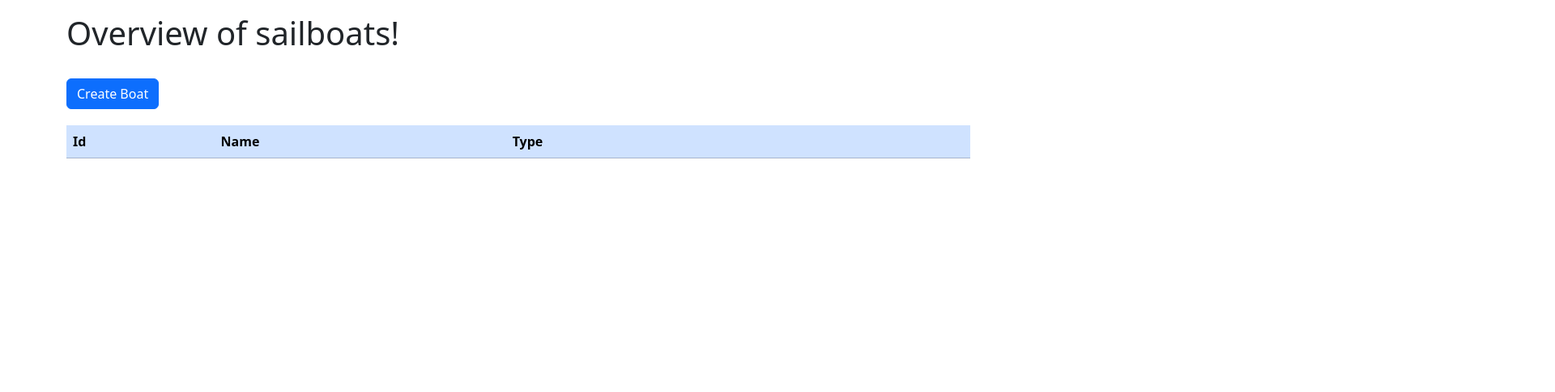
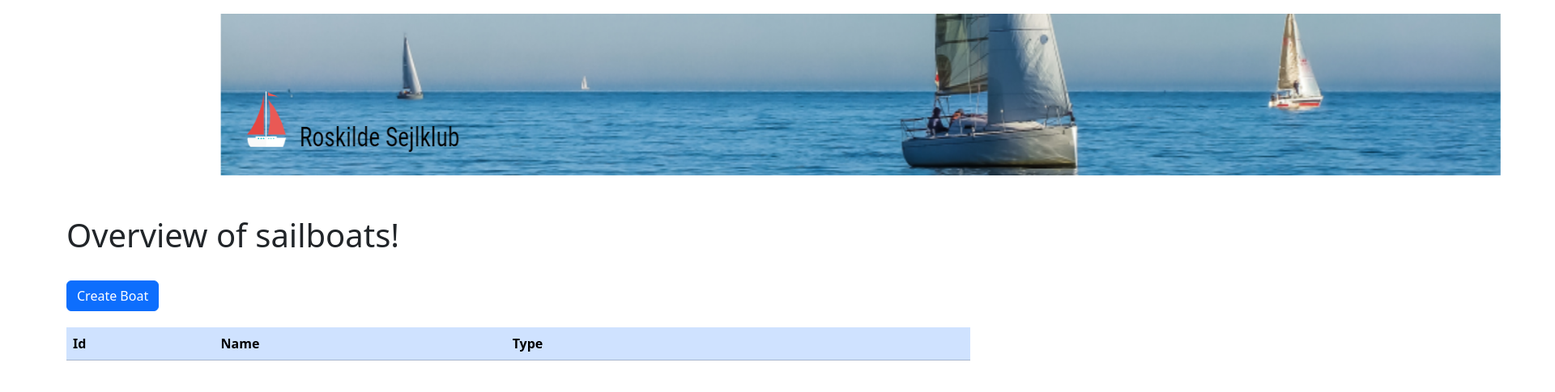
Before and after one commit to BJMNielsen/EksamenFrontendBenjamin, a website: page html/sailBoats.html in a window 1280 px wide. Shown: the part 87-572 px from the top of the page at 81% size, 1920 px wide, since content can reach past the window. Drawn offline with nearby package versions, Linux system fonts and the light colour scheme; no server answers.

Commit message:
Banner added

```diff
--- a/html/sailBoats.html
+++ b/html/sailBoats.html
@@ -26,6 +26,7 @@
 <body>
 <header id="navigation-bar" style="margin-bottom: 20px"></header>
 
+<img src="../images/Banner sailboat.png" height="200" width="1920" style="padding-left: 200px; margin-bottom: 50px"/>
 <main class="container">
     <section>
         <h1>Overview of sailboats!</h1>
```
Also changed, not shown: html/sailRaces.html (+1 -1 lines), images/Banner sailboat.png (added).
